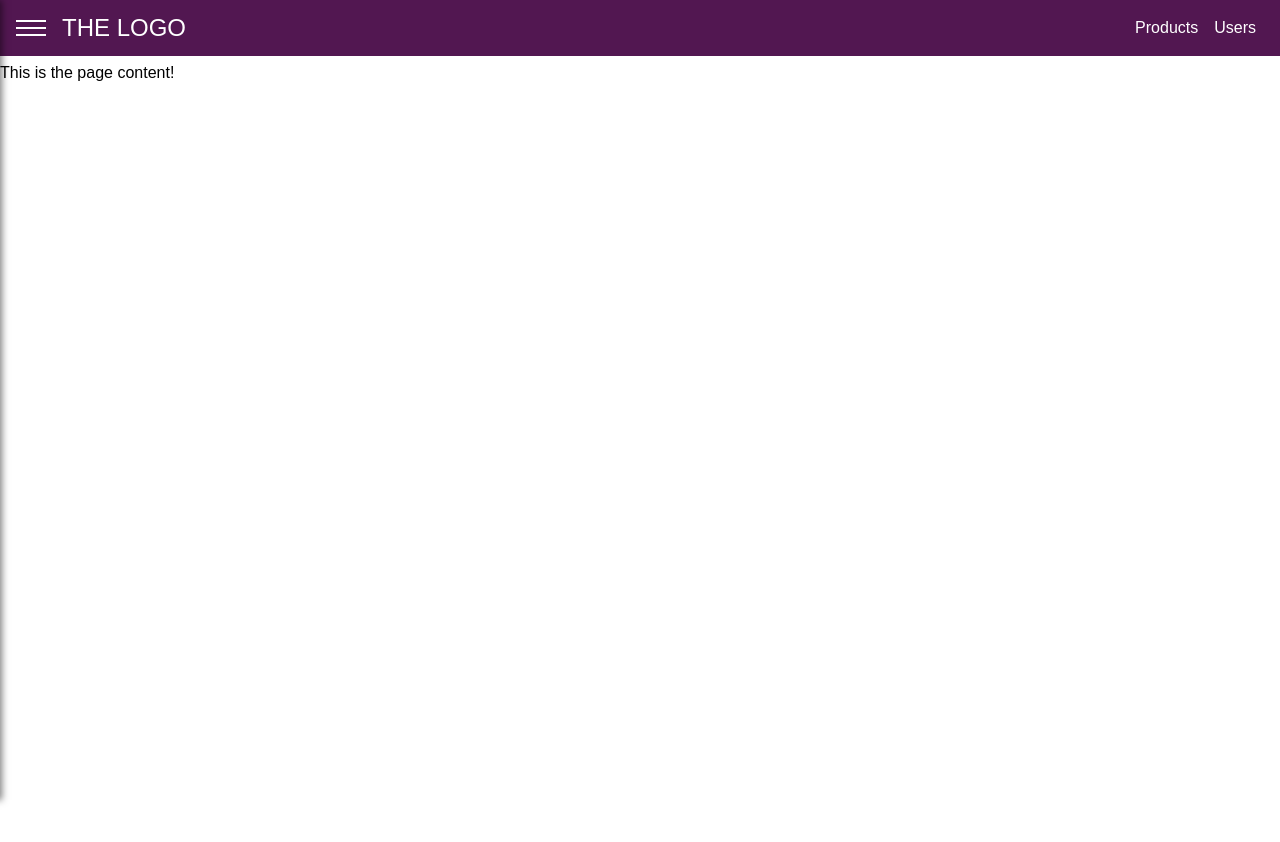
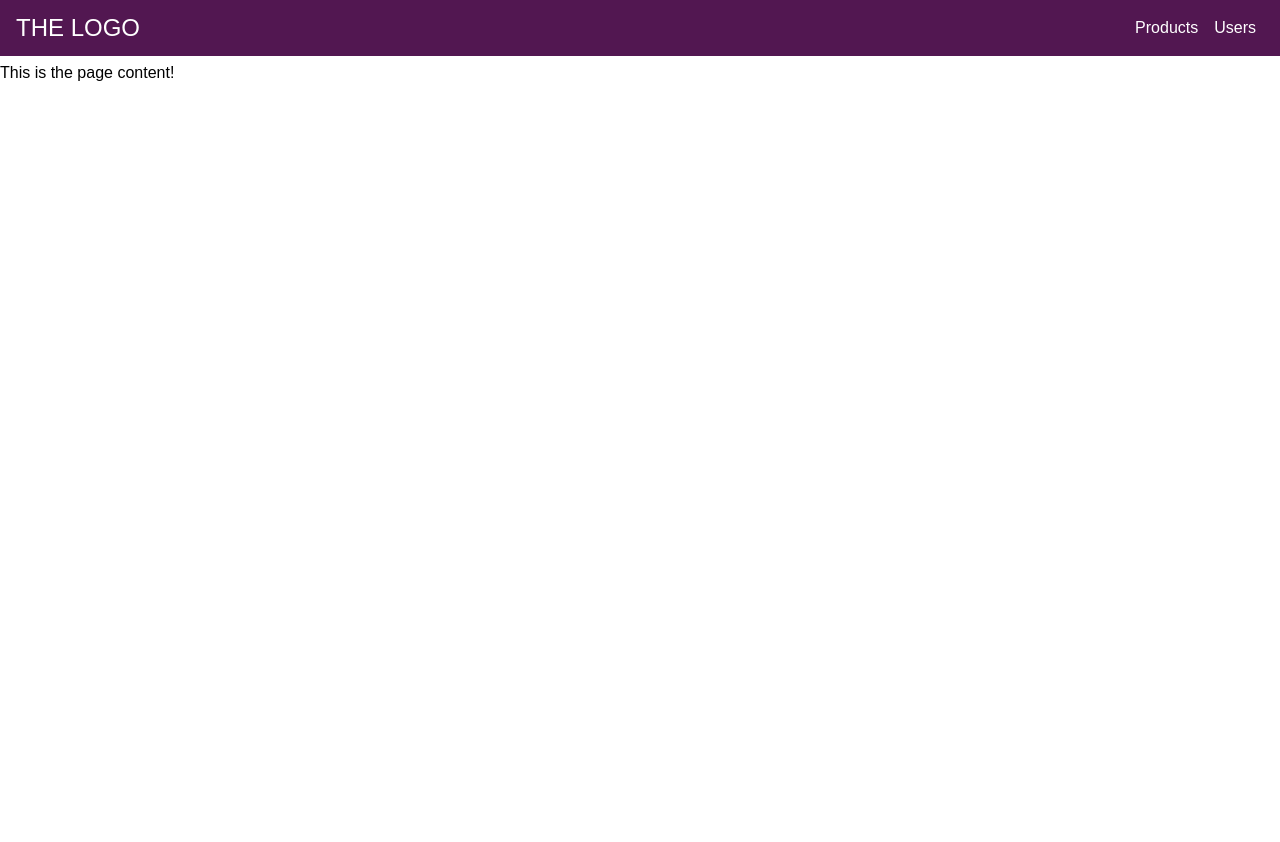
Before and after one commit to AikChun/responsive-navbar, a React (Create React App) app: page / in a window 1280 px wide. Shown: the top 842 px of the page. Built offline with nearby package versions, Linux system fonts and the light colour scheme.

Commit message:
Implemented the hiding of hamburger menu And remove the margin on the left of the logo when the browser width is less than 769 pixels

```diff
--- a/src/components/SideDrawer/SideDrawer.css
+++ b/src/components/SideDrawer/SideDrawer.css
@@ -37,3 +37,9 @@
 .side-drawer a:active {
     color: #fa923f;
 }
+
+@media (min-width: 769px) {
+    .side-drawer {
+        display: none;
+    }
+}
--- a/src/components/Toolbar/Toolbar.css
+++ b/src/components/Toolbar/Toolbar.css
@@ -49,3 +49,18 @@
 .toolbar__navigation-items a:active {
     color: #fa923f;
 }
+
+@media (max-width: 768px) {
+    .toolbar__navigation-items {
+        display: none;
+    }
+}
+
+@media (min-width: 768px) {
+    .toolbar__toggle-button {
+        display: none;
+    }
+    .toolbar__logo {
+        margin-left: 0;
+    }
+}
--- a/src/components/Toolbar/Toolbar.js
+++ b/src/components/Toolbar/Toolbar.js
@@ -5,7 +5,7 @@
 const toolbar = props => (
   <header className="toolbar">
     <nav className="toolbar__navigation">
-      <div>
+      <div className="toolbar__toggle-button">
         <DrawerToggleButton click={props.drawerClickHandler}/>
       </div>
       <div className="toolbar__logo"><a href="/" >THE LOGO</a></div>
```
